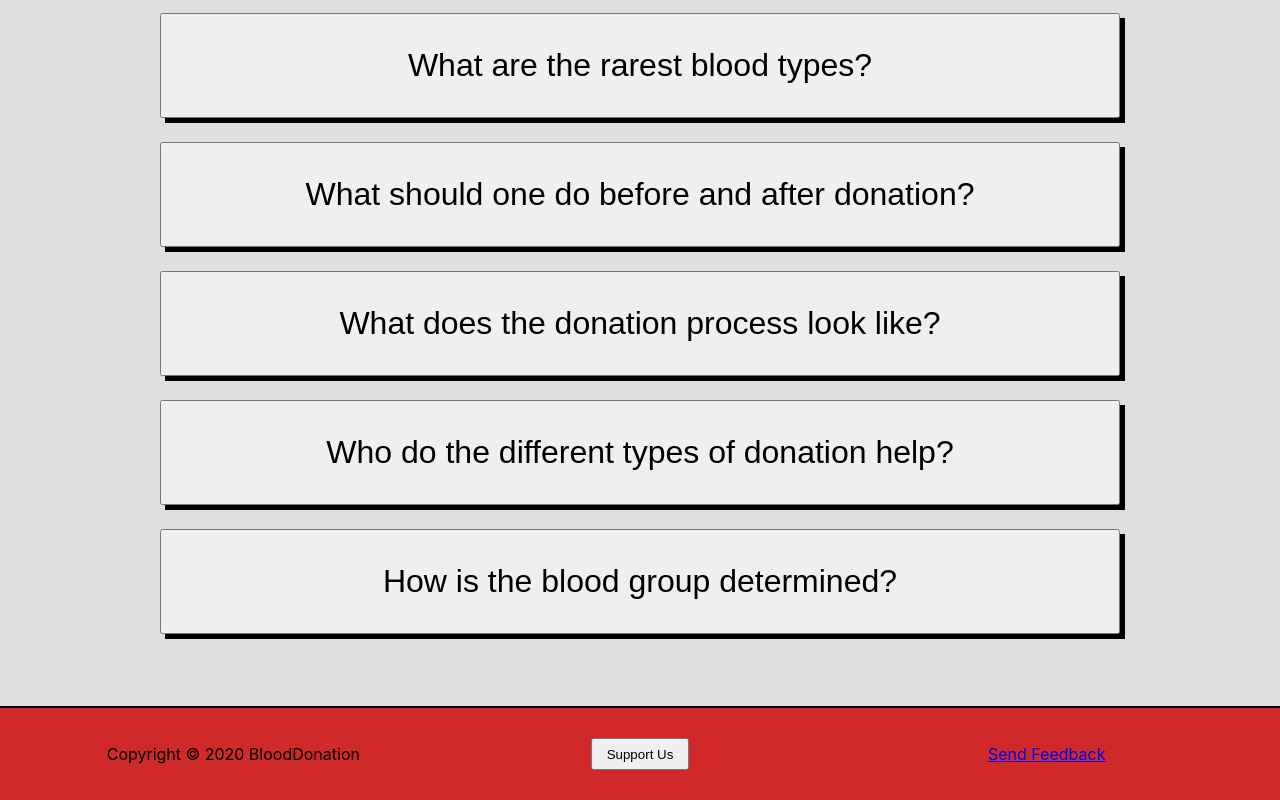
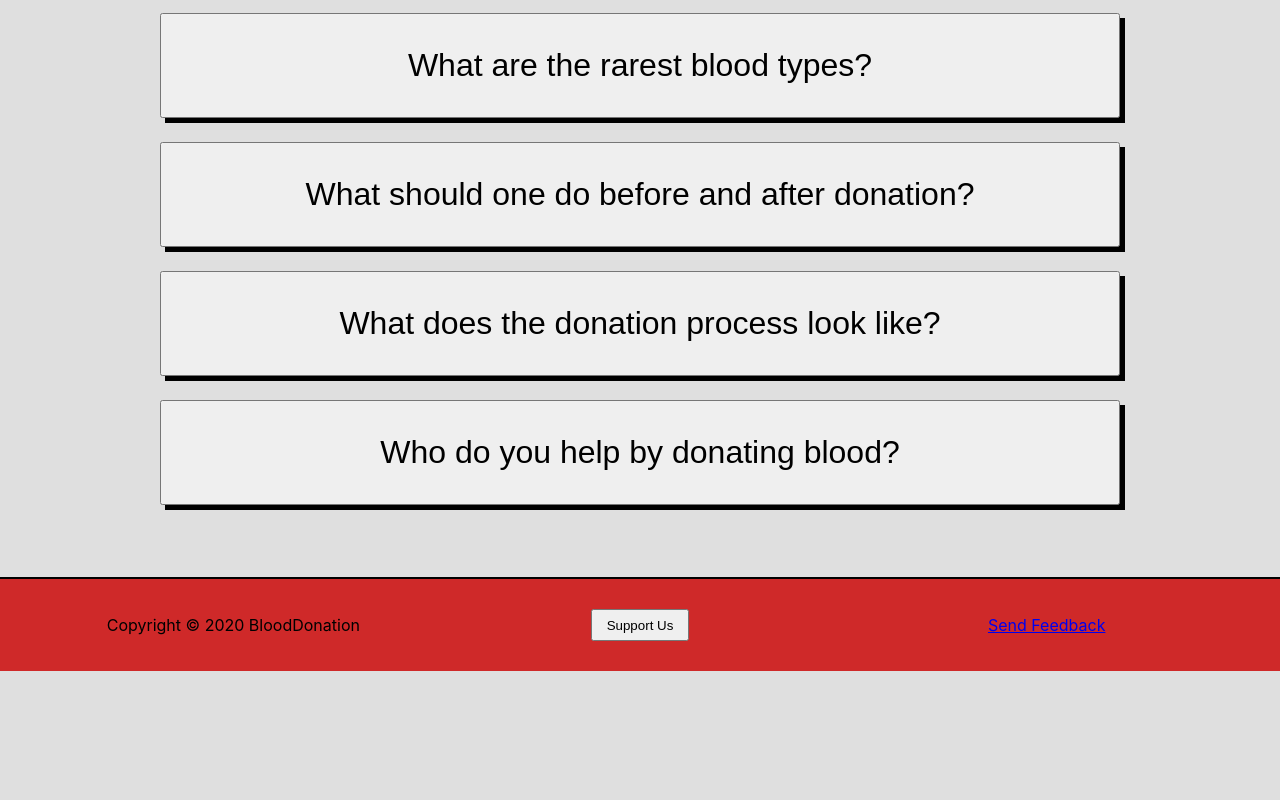
Before and after one commit to PawelWisn/BloodDonation, a React (Create React App) app in the folder blood-donation-frontend/: page /knowledge in a window 1280 px wide. Shown: the part 514-1314 px from the top of the page. After the commit the page ends 1185 px from the top, so only its background shows below. Built offline with nearby package versions, Linux system fonts and the light colour scheme.

Commit message:
finished knowledge repo

```diff
--- a/blood-donation-frontend/src/components/KnowledgeRepo.tsx
+++ b/blood-donation-frontend/src/components/KnowledgeRepo.tsx
@@ -18,25 +18,25 @@ function KnowledgeRepo() {
 
             <div className="knowledge-container">
                 <div className='knowledge-item'>
-                    <PopupButton message='What is blood and what is its meaning?' popupMessage="Blood is the fluid that carries substances between cells. It consists of, among others, plasma, platelets, red and white blood cells. Its most important task is to broadcast oxygen over the body. It also serves as the body's defensive function and helps heal wounds." />
+                    <PopupButton message='What is blood and what is its meaning?'
+                                 popupMessage="Blood is the fluid that carries substances between cells. It consists of, among others, plasma, platelets, red and white blood cells. Its most important task is to broadcast oxygen over the body. It also serves as the body's defensive function and helps heal wounds."/>
                 </div>
                 <div className='knowledge-item'>
-                    <PopupButton message='How do blood types work?' popupMessage="Blood can be divided into groups depending on the presence of antigens on red blood cells. People having group A have only A antigen, people having B only have B antigen. People having AB have both antigens. Group 0 means no antigens. Another element is the Rh factor. If one has the D antigen it is referred to as Rh +. Otherwise it is Rh-." />
+                    <PopupButton message='How do blood types work?'
+                                 popupMessage="Blood can be divided into groups depending on the presence of antigens on red blood cells. People having group A have only A antigen, people having B only have B antigen. People having AB have both antigens. Group 0 means no antigens. Another element is the Rh factor. If one has the D antigen it is referred to as Rh +. Otherwise it is Rh-."/>
                 </div>
                 <div className='knowledge-item'>
-                    <PopupButton message='What are the rarest blood types?' popupMessage="The prevalence of different blood groups varies by region and race. The most popular groups in Poland are ARh+ (32%) and 0Rh+ (31%). The BRh+ (15%) is slightly less common. Less frequent groups include ABRh+ (7%), ORh- (6%), ARh- (6%) and BRh- (2%). The rarest group is ABRh- (1%)." />
+                    <PopupButton message='What are the rarest blood types?'
+                                 popupMessage="The prevalence of different blood groups varies by region and race. The most popular groups in Poland are ARh+ (32%) and 0Rh+ (31%). The BRh+ (15%) is slightly less common. Less frequent groups include ABRh+ (7%), ORh- (6%), ARh- (6%) and BRh- (2%). The rarest group is ABRh- (1%)."/>
                 </div>
                 <div className='knowledge-item'>
-                    <PopupButton message='What should one do before and after donation?' popupMessage="xxx" />
+                    <PopupButton message='What should one do before and after donation?' popupMessage="Before donating blood, remember to hydrate your body and eat a light, fat-free meal. You must not smoke for two hours before the procedure. After the donation, you should not overstrain yourself or stay in stuffy rooms. Provide the body with the carbohydrates it needs to replenish missing blood."/>
                 </div>
                 <div className='knowledge-item'>
-                    <PopupButton message='What does the donation process look like?' popupMessage="xxx" />
+                    <PopupButton message='What does the donation process look like?' popupMessage="The process begins with an basic health examination. The blood donation procedure is painless and usually takes 10 to 90 minutes, depending on the component donated. Blood is drawn from a vein in the elbow. The donor can choose the arm. After it is finished, it is good to rest for several minutes."/>
                 </div>
                 <div className='knowledge-item'>
-                    <PopupButton message='Who do the different types of donation help?' popupMessage="xxx" />
-                </div>
-                <div className='knowledge-item'>
-                    <PopupButton message='How is the blood group determined?' popupMessage="xxx" />
+                    <PopupButton message='Who do you help by donating blood?' popupMessage="By donating blood you help, among others, victims of accidents, people undergoing complicated surgical operations, people suffering from bone marrow diseases and hemophilia."/>
                 </div>
 
 
```
